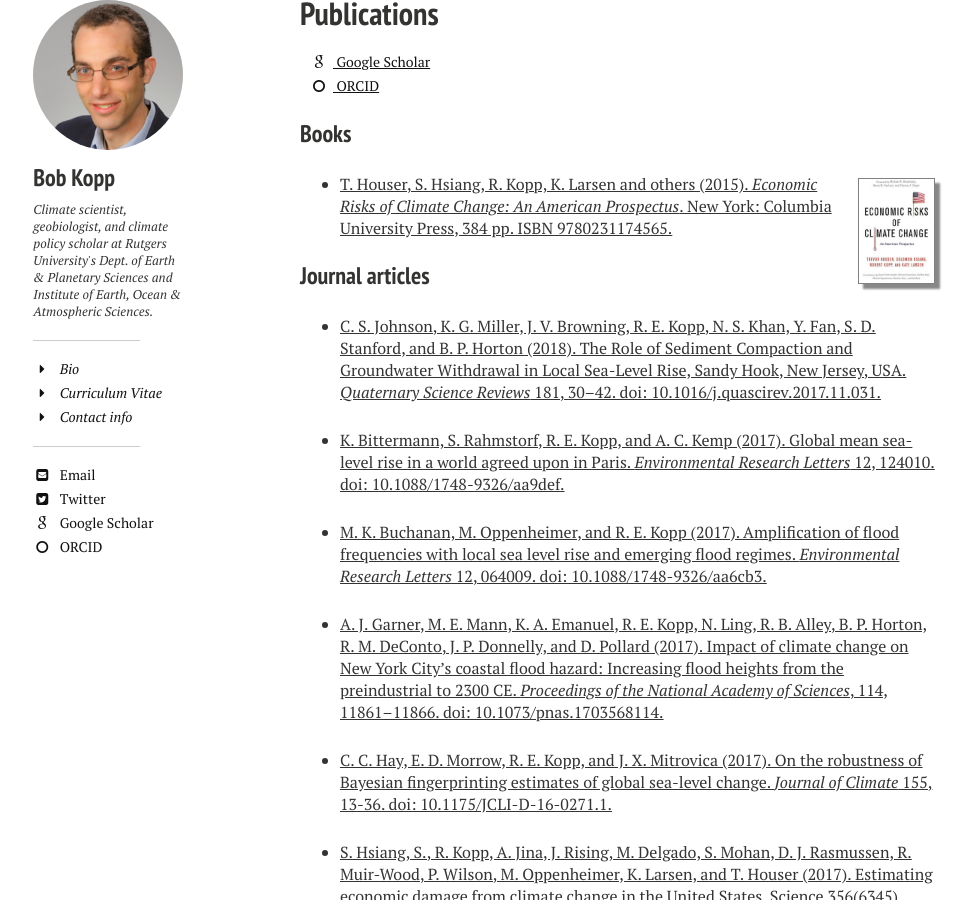
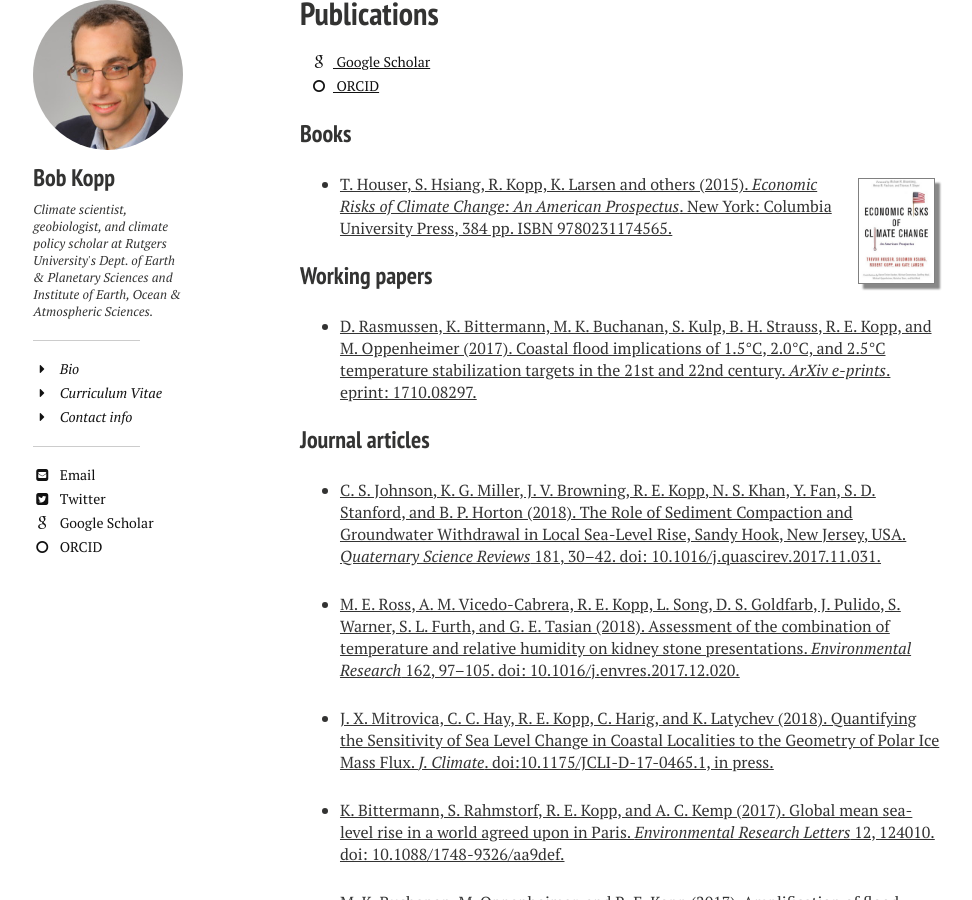
Before and after one commit to mrke/bobkopp.github.io, a Jekyll site: the page built from papers/index.md, in a window 1280 px wide and 900 px high, scrolled down 1081 px. Shown: the whole window, without its empty margins (20-992 px from the left). Built offline with Jekyll 4.4.1, drawn with Linux system fonts in a browser that asks for light colours; nearby versions of some CDN libraries; some of the changed text lies outside the part shown.

Commit message:
new paper

```diff
--- a/papers/index.md
+++ b/papers/index.md
@@ -35,9 +35,17 @@ image:
 
 * [T. Houser, S. Hsiang, R. Kopp, K. Larsen and others (2015). _Economic Risks of Climate Change: An American Prospectus_. New York: Columbia University Press, 384 pp. ISBN 9780231174565.](http://www.climateprospectus.org)
 
+### Working papers
+
+* [D. Rasmussen, K. Bittermann, M. K. Buchanan, S. Kulp, B. H. Strauss, R. E. Kopp, and M. Oppenheimer (2017). Coastal flood implications of 1.5°C, 2.0°C, and 2.5°C temperature stabilization targets in the 21st and 22nd century. _ArXiv e-prints_. eprint: 1710.08297.](https://arxiv.org/abs/1710.08297)
+
 ### Journal articles
 
 * [C. S. Johnson, K. G. Miller, J. V. Browning, R. E. Kopp, N. S. Khan, Y. Fan, S. D. Stanford, and B. P. Horton (2018). The Role of Sediment Compaction and Groundwater Withdrawal in Local Sea-Level Rise, Sandy Hook, New Jersey, USA. _Quaternary Science Reviews_ 181, 30–42. doi: 10.1016/j.quascirev.2017.11.031.](http://dx.doi.org/10.1016/j.quascirev.2017.11.031)
+
+* [M. E. Ross, A. M. Vicedo-Cabrera, R. E. Kopp, L. Song, D. S. Goldfarb, J. Pulido, S. Warner, S. L. Furth, and G. E. Tasian (2018). Assessment of the combination of temperature and relative humidity on kidney stone presentations. _Environmental Research_ 162, 97–105. doi: 10.1016/j.envres.2017.12.020.](http://dx.doi.org/10.1016/j.envres.2017.12.020)
+
+* [J. X. Mitrovica, C. C. Hay, R. E. Kopp, C. Harig, and K. Latychev (2018). Quantifying the Sensitivity of Sea Level Change in Coastal Localities to the Geometry of Polar Ice Mass Flux. _J. Climate_. doi:10.1175/JCLI-D-17-0465.1, in press.](http://dx.doi.org/10.1175/JCLI-D-17-0465.1)
 
 * [K. Bittermann, S. Rahmstorf, R. E. Kopp, and A. C. Kemp (2017). Global mean sea-level rise in a world agreed upon in Paris. _Environmental Research Letters_ 12, 124010. doi: 10.1088/1748-9326/aa9def.](http://dx.doi.org/10.1088/1748-9326/aa9def)
 
```
Also changed, not shown: other parts of papers/index.md (+1 -1 lines), 1 other file.
